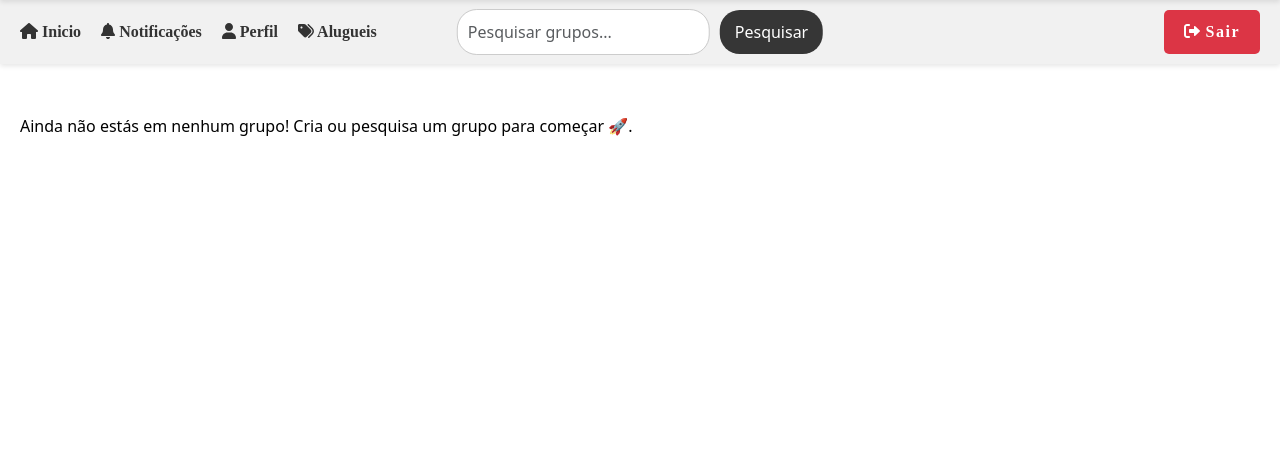
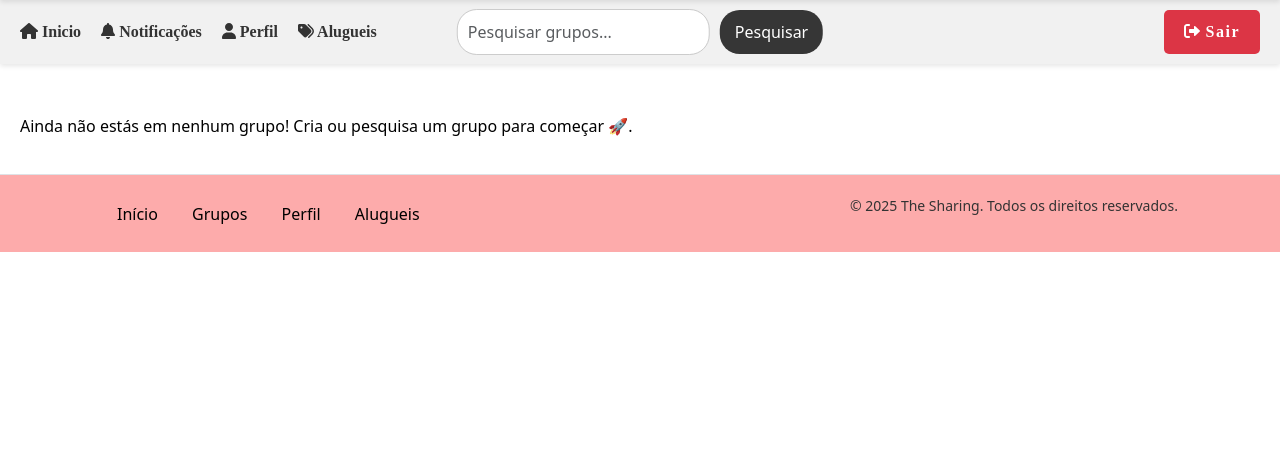
Before and after one commit to limaR22/TPSIThesharing, a PHP site: page /aplicacao/grupos.php in a window 1280 px wide. Shown: the part 60-511 px from the top of the page. Run offline with PHP 8.4, Linux system fonts and the light colour scheme; the visitor is signed in with stand-in values (Sample User, id 1); data comes from the database, SQL or seed files in the repository; both versions use the stored data as it was after the commit.

Commit message:
feito
feiot

```diff
--- /dev/null
+++ b/crud/crud/Css/footer.css
@@ -0,0 +1,31 @@
+/* footer.css */
+.footer {
+    background-color: #fdabab; /* Cor de fundo vermelho claro */
+    padding: 20px 0; /* Espaçamento interno */
+    text-align: center; /* Centraliza o texto */
+    border-top: 1px solid #dee2e6; /* Linha superior */
+}
+
+.footer-content {
+    display: flex;
+    justify-content: space-between; /* Espaça os itens */
+    align-items: center; /* Alinha verticalmente */
+    max-width: 1200px; /* Largura máxima */
+    margin: 0 auto; /* Centraliza o footer */
+    padding: 0 20px; /* Espaçamento lateral */
+}
+
+.footer-links a {
+    margin: 0 15px; /* Espaçamento entre os links */
+    text-decoration: none; /* Remove o sublinhado */
+    color: #000000; /* Cor do texto dos links */
+}
+
+.footer-links a:hover {
+    text-decoration: underline; /* Sublinha ao passar o mouse */
+}
+
+.footer-rights {
+    font-size: 14px; /* Tamanho da fonte */
+    color: #333; /* Cor do texto (um cinza escuro) */
+}
--- /dev/null
+++ b/crud/crud/admin/templates/footer.php
@@ -0,0 +1,16 @@
+<!-- footer.php -->
+<footer class="footer">
+    <div class="container">
+        <div class="footer-content">
+            <div class="footer-links">
+                <a href="/aplicacao/index.php">Início</a>
+                <a href="/aplicacao/grupos.php">Grupos</a>
+                <a href="/aplicacao/perfil.php">Perfil</a>
+                <a href="/aplicacao/roupas-alugadas.php">Alugueis</a>
+            </div>
+            <div class="footer-rights">
+                <p>&copy; <?= date("Y") ?> The Sharing. Todos os direitos reservados.</p>
+            </div>
+        </div>
+    </div>
+</footer>
--- a/crud/crud/aplicacao/alugar-roupa.php
+++ b/crud/crud/aplicacao/alugar-roupa.php
@@ -79,6 +79,7 @@ if (!isset($_POST['roupa_id'])) {
 
 <link href="https://cdn.jsdelivr.net/npm/bootstrap@5.3.0/dist/css/bootstrap.min.css" rel="stylesheet">
 <link rel="stylesheet" href="/Css/alugarroupa.css">
+<link rel="stylesheet" href="/Css/footer.css">
 
 <div class="container">
     <div class ="page-header text-center">
--- a/crud/crud/aplicacao/grupo.php
+++ b/crud/crud/aplicacao/grupo.php
@@ -125,6 +125,7 @@ include_once __DIR__ . '/templates/cabecalho.php';
 
 <!-- Link para o CSS externo -->
 <link rel="stylesheet" href="/Css/grupo.css">
+<link rel="stylesheet" href="/Css/footer.css">
 <link href="https://cdn.jsdelivr.net/npm/bootstrap@5.3.0/dist/css/bootstrap.min.css" rel="stylesheet">
 <script src="https://cdn.jsdelivr.net/npm/bootstrap@5.3.0/dist/js/bootstrap.bundle.min.js"></script>
 <!-- Barra superior -->
@@ -329,4 +330,4 @@ include_once __DIR__ . '/templates/cabecalho.php';
     <script src="https://cdnjs.cloudflare.com/ajax/libs/font-awesome/6.0.0/js/all.min.js"></script>
     <script src="/javascript/modos.js"></script>
 
-<?php include_once __DIR__ . '/templates/rodape.php'; ?>
+    <?php include_once __DIR__ . '/../admin/templates/footer.php';?>
--- a/crud/crud/aplicacao/grupos.php
+++ b/crud/crud/aplicacao/grupos.php
@@ -91,9 +91,9 @@ include_once __DIR__ . '/templates/cabecalho.php';
 ?>
 
 <link rel="stylesheet" href="/Css/grupos.css">
+<link rel="stylesheet" href="/Css/footer.css">
 <link href="https://cdn.jsdelivr.net/npm/bootstrap@5.3.0/dist/css/bootstrap.min.css" rel="stylesheet">
 
-<body class="light-mode">
 <body class="light-mode">
     <!-- Barra superior principal -->
     <div class="top-bar">
@@ -136,7 +136,7 @@ include_once __DIR__ . '/templates/cabecalho.php';
             </button>
         </form>
     </div>
-</div>
+ </div>
     <div class="main-content">
         <h1 class="titulo-elegante">Meus Grupos</h1>
         <div class="grupos-list">
@@ -236,7 +236,11 @@ include_once __DIR__ . '/templates/cabecalho.php';
         });
     </script>
 
+
 <script src="/javascript/modos.js"></script>
 <script src="https://cdnjs.cloudflare.com/ajax/libs/font-awesome/6.0.0/js/all.min.js"></script>
 </body>
+
+<?php include_once __DIR__ . '/../admin/templates/footer.php';?>
+
 </html>
--- a/crud/crud/aplicacao/index.php
+++ b/crud/crud/aplicacao/index.php
@@ -15,6 +15,7 @@ include_once __DIR__ . '/templates/cabecalho.php';
 
 <!-- Link para o CSS externo -->
 <link rel="stylesheet" href="/Css/index.css">
+<link rel="stylesheet" href="/Css/footer.css">
 
 <!-- Link do Bootstrap CSS -->
 <link href="https://cdn.jsdelivr.net/npm/bootstrap@5.3.0/dist/css/bootstrap.min.css" rel="stylesheet">
@@ -159,6 +160,8 @@ include_once __DIR__ . '/templates/cabecalho.php';
         </div>
     </div>
 </div>
+<!-- Incluir o footer -->
+<?php include_once __DIR__ . '/../admin/templates/footer.php'; ?>
 
     <!-- Bootstrap JS -->
     <script src="https://cdn.jsdelivr.net/npm/bootstrap@5.3.0/dist/js/bootstrap.bundle.min.js"></script>
--- a/crud/crud/aplicacao/notificacoes.php
+++ b/crud/crud/aplicacao/notificacoes.php
@@ -29,6 +29,7 @@ include_once __DIR__ . '/templates/cabecalho.php';
 
 <!-- Link para o CSS externo -->
 <link rel="stylesheet" href="/Css/notificacoes.css">
+<link rel="stylesheet" href="/Css/footer.css">
 
 <!-- Link do Bootstrap CSS -->
 <link href="https://cdn.jsdelivr.net/npm/bootstrap@5.3.0/dist/css/bootstrap.min.css" rel="stylesheet">
@@ -97,4 +98,5 @@ include_once __DIR__ . '/templates/cabecalho.php';
     <!-- Modo Escuro -->
     <script src="/javascript/modos.js"></script>
 </body>
+<?php include_once __DIR__ . '/../admin/templates/footer.php';?>
 </html>
--- a/crud/crud/aplicacao/roupas-alugadas.php
+++ b/crud/crud/aplicacao/roupas-alugadas.php
@@ -28,6 +28,7 @@ $roupas_para_alugar = $stmt->fetchAll();
 
 <link rel="stylesheet" href="https://cdn.jsdelivr.net/npm/bootstrap@5.3.2/dist/css/bootstrap.min.css">
 <link rel="stylesheet" href="/Css/roupas-alugadas.css">
+<link rel="stylesheet" href="/Css/footer.css">
 
 <div class="container mt-5">
     <h1>Minha Conta</h1>
@@ -94,3 +95,4 @@ $roupas_para_alugar = $stmt->fetchAll();
         <p>Você ainda não colocou nenhuma roupa para alugar.</p>
     <?php endif; ?>
 </div>
+<?php include_once __DIR__ . '/../admin/templates/footer.php';?>
--- a/crud/crud/aplicacao/roupas-detalhes.php
+++ b/crud/crud/aplicacao/roupas-detalhes.php
@@ -30,6 +30,7 @@ include_once __DIR__ . '/templates/cabecalho.php';
 <!-- Link para o CSS externo -->
 <link rel="stylesheet" href="https://cdn.jsdelivr.net/npm/bootstrap@5.3.2/dist/css/bootstrap.min.css">
 <link rel="stylesheet" href="/Css/roupa-detalhes.css">
+<link rel="stylesheet" href="/Css/footer.css">
 
 
 <?php include __DIR__ . '/sidebar.php'; ?>
@@ -56,4 +57,4 @@ include_once __DIR__ . '/templates/cabecalho.php';
     <?php endif; ?>
 </div>
 <!-- Rodapé -->
-<?php include_once __DIR__ . '/templates/rodape.php'; ?>
+<?php include_once __DIR__ . '/../admin/templates/footer.php';?>
```
Also changed, not shown: crud/crud/admin/templates/rodape.php (deleted, +0 -8 lines), crud/crud/recursos/imagens/uploads/foto_67857bd7a8b19.jpg (added), crud/crud/src/infraestrutura/basededados/database.sqlite.
